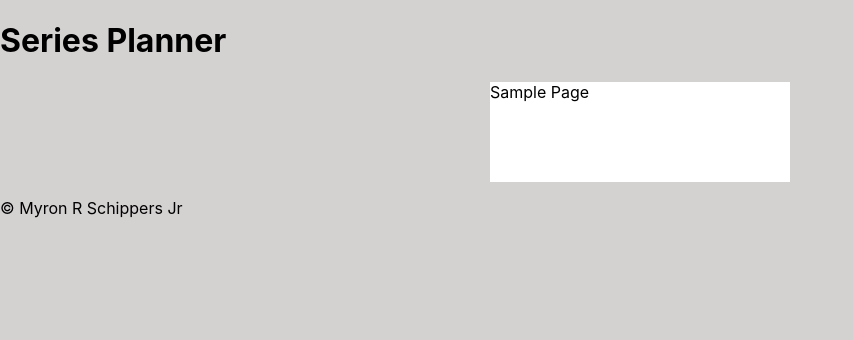
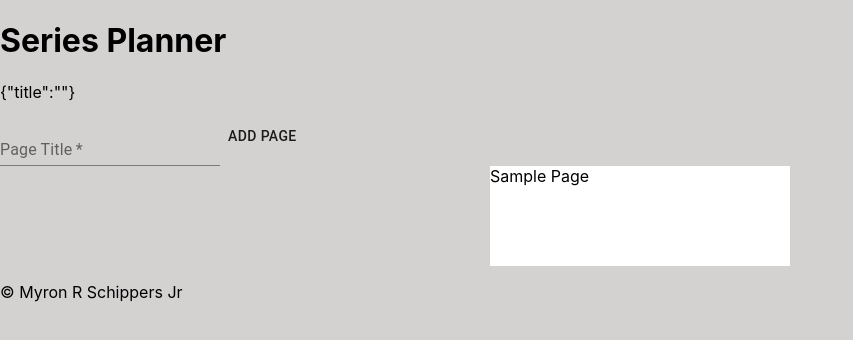
Before and after one commit to myronschippers/series-planner, a React (Create React App) app: page / in a window 1280 px wide. Shown: the top 340 px of the page, without its empty margins (0-853 px from the left). Built offline with nearby package versions, Linux system fonts and the light colour scheme.

Commit message:
creating a new component that will add a page to the page collection

```diff
--- /dev/null
+++ b/src/components/AddPgLayout/AddPgLayout.js
@@ -0,0 +1,45 @@
+import { useState } from 'react';
+import { useDispatch } from 'react-redux';
+
+// MATERIAL-UI COMPONENTS
+import { TextField, Button } from '@material-ui/core';
+
+function AddPgLayout() {
+  const [newPage, setNewPage] = useState({
+    title: '',
+  });
+  const dispatch = useDispatch();
+
+  function submitNewPageHandler(event) {
+    event.preventDefault();
+
+    console.log('submitNewPageHandler');
+    dispatch({
+      type: 'ADD_TO_PG_COLLECTION',
+      payload: newPage,
+    });
+  }
+
+  function changeField(fieldKey, event) {
+    setNewPage({
+      ...newPage,
+      [fieldKey]: event.target.value,
+    });
+  }
+
+  return (
+    <form onSubmit={submitNewPageHandler}>
+      <p>{JSON.stringify(newPage)}</p>
+
+      <TextField
+        label="Page Title"
+        required
+        onChange={(event) => changeField('title', event)}
+      />
+
+      <Button type="submit">Add Page</Button>
+    </form>
+  );
+}
+
+export default AddPgLayout;
--- a/src/components/PgGenerator/PgGenerator.js
+++ b/src/components/PgGenerator/PgGenerator.js
@@ -2,12 +2,14 @@ import { useSelector } from 'react-redux';
 
 // CUSTOM COMPONENTS
 import PgLayoutList from '../PgLayoutList/PgLayoutList';
+import AddPgLayout from '../AddPgLayout/AddPgLayout';
 
 function PgGenerator() {
   const pgCollection = useSelector((store) => store.pgCollection);
 
   return (
     <div>
+      <AddPgLayout />
       <PgLayoutList list={pgCollection} />
     </div>
   );
```
